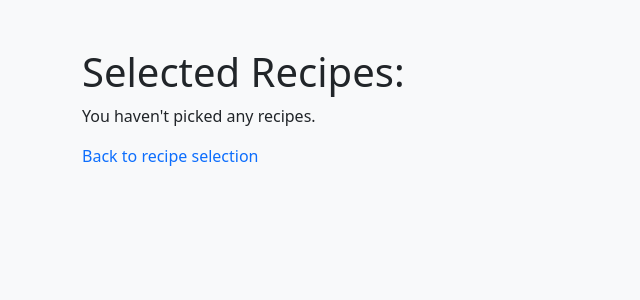
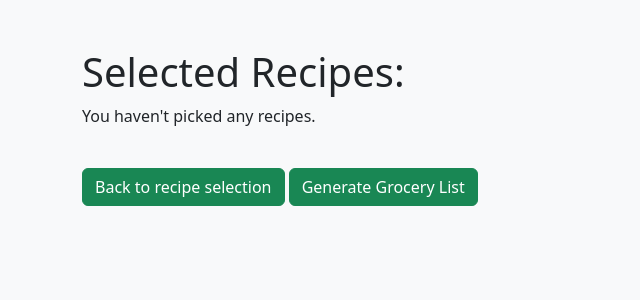
Before and after one commit to lilkub223/nutrition-app, a Django app: page /selected_recipes/ in a window 1280 px wide. Shown: the part 76-376 px from the top of the page, without its empty margins (0-640 px from the left). Run offline with Django 5.2, Linux system fonts and the light colour scheme; the visitor is signed in with stand-in values (Sample User, id 1).

Commit message:
Grocery list page (maybe)

```diff
--- a/nutrition_project/urls.py
+++ b/nutrition_project/urls.py
@@ -17,6 +17,6 @@ urlpatterns = [
     # New endpoint for AJAX requests
     #path('', views.landing_page, name='landing_page'),
     path('diseases/', views.disease_page, name='disease_page'),
-    path('diseases/<int:id>/', views.disease_detail, name='disease_detail')
-
+    path('diseases/<int:id>/', views.disease_detail, name='disease_detail'),
+    path('grocery_list/', views.grocery_list, name='grocery_list')
 ]
--- a/recipes/templates/recipes/recipes_list.html
+++ b/recipes/templates/recipes/recipes_list.html
@@ -14,6 +14,7 @@
             <section id="search-section">
                 <input type="text" id="searchInput" placeholder=" Search recipes..." onkeyup="filterRecipes()">
             </section>
+
             <select class="filter-select" id="mealTypeFilter" onchange="filterRecipes()">
                 <option value="">All Meal Types</option>
                 <option value="vegetarian">vegetarian</option>
@@ -75,6 +76,8 @@
                 <p>Try importing some recipes using the management command</p>
             </div>
             {% endif %}
+            <br>
+            <a href="{% url 'selected_recipes' %}" class="btn btn-success">View Selected Recipes</a>
         </div>
     </div>
 
--- a/recipes/templates/recipes/selected_recipes.html
+++ b/recipes/templates/recipes/selected_recipes.html
@@ -18,8 +18,9 @@
 {% else %}
     <p>You haven't picked any recipes.</p>
 {% endif %}
-
-<a href="{% url 'recipes_list' %}">Back to recipe selection</a>
+<br>
+<a href="{% url 'recipes_list' %}" class="btn btn-success">Back to recipe selection</a>
+<a href="{% url 'grocery_list' %}" class="btn btn-success">Generate Grocery List</a>
 
 
 {% endblock %}
--- a/recipes/views.py
+++ b/recipes/views.py
@@ -6,7 +6,7 @@ from django.core.exceptions import ValidationError
 from django.contrib.auth import authenticate, login as auth_login, logout
 from django.http import JsonResponse
 from django.views.decorators.csrf import csrf_exempt
-from recipes.models import Disease, AppUser, Disease_Avoid_Food, Recipe_Ingredients
+from recipes.models import Disease, AppUser, Disease_Avoid_Food, Ingredient, Recipe_Ingredients, UserPickedRecipes
 from recipes.models import Recipe
 from django.contrib import messages
 from django.contrib.auth.decorators import login_required
@@ -267,6 +267,8 @@ def user_profile(request):
 
     # GET request - just display the profile
     return render(request, 'recipes/userprofile.html')
+
+
 def disease_page(request):
     if not request.user.is_authenticated:
         return redirect("login_page")
@@ -292,3 +294,35 @@ def disease_detail(request, id):
     return render(request, "main/disease_detail.html",{
         "diseases": diseases
     })
+
+
+def grocery_list(request):
+    try:
+        app_user = AppUser.objects.get(user=request.user)
+
+        user_picks = UserPickedRecipes.objects.get(user=app_user)
+
+        if user_picks.recipe:
+            recipe_list = user_picks.recipe.rstrip("]").split("]")
+            recipe_list = [r for r in recipe_list if r]  # Remove empty strings
+        else:
+            recipe_list = []
+
+    except AppUser.DoesNotExist:
+        recipe_list = []
+    except UserPickedRecipes.DoesNotExist:
+        recipe_list = []
+
+    ingredients_amount = {}
+    for r in recipe_list:
+        current_recipe = Recipe.objects.get(title=r)
+        for i in Recipe_Ingredients.objects.all():
+            if i.recipe_id == current_recipe.id:
+                current_ingredient = Ingredient.objects.get(id=i.ingredient_id)
+                if current_ingredient in ingredients_amount:
+                    ingredients_amount[current_ingredient] += 1
+                else:
+                    ingredients_amount[current_ingredient] = 1
+
+
+    return render(request, 'recipes/grocerylist.html', {"recipes": recipe_list}, {"ingredients": ingredients_amount})
```
Also changed, not shown: recipes/models.py (+7 -0 lines), recipes/templates/recipes/grocerylist.html (added, +35 -0 lines).
